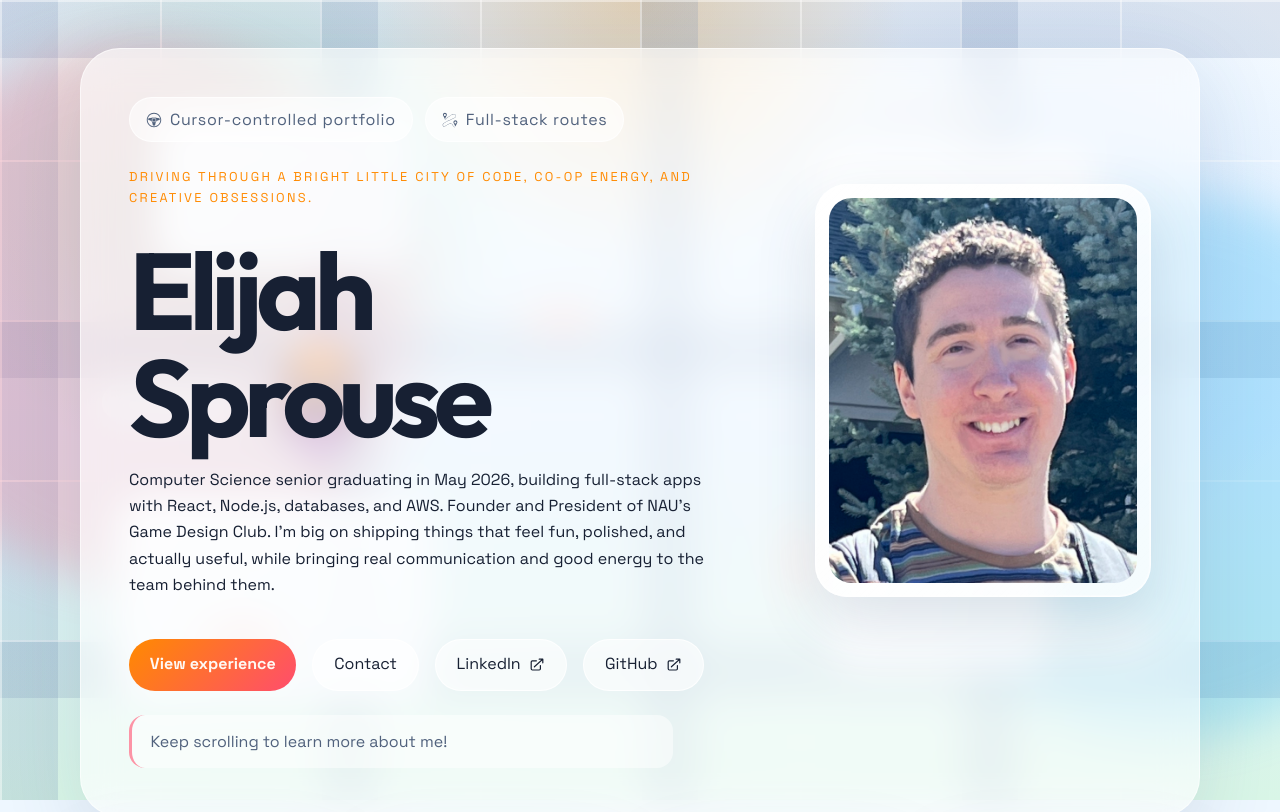
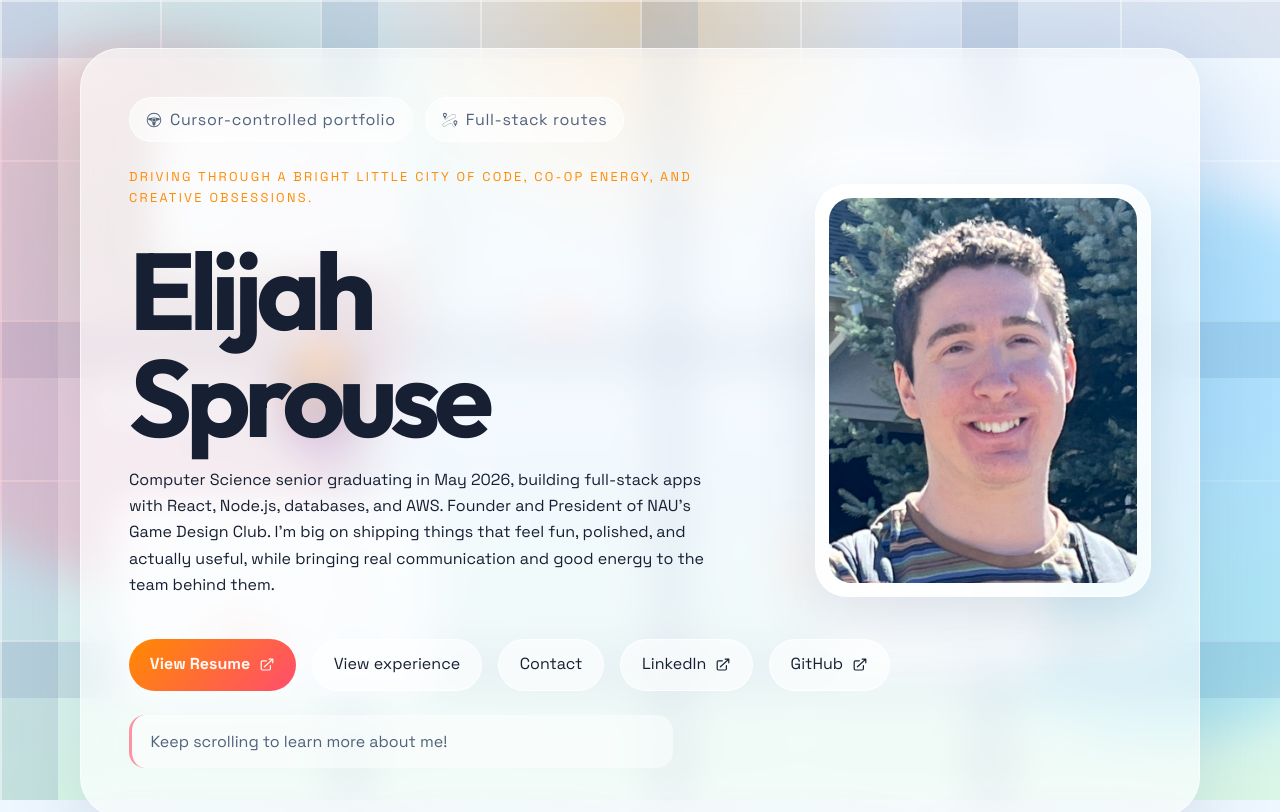
Before and after one commit to pizzadogsquared/portfolio, a React (Vite) app: page / in a window 1280 px wide. Shown: the top 812 px of the page. Built offline with nearby package versions, Linux system fonts and the light colour scheme.

Commit message:
Added resume

```diff
--- a/src/App.jsx
+++ b/src/App.jsx
@@ -27,6 +27,7 @@ import {
   SiVuedotjs,
 } from 'react-icons/si'
 import './App.css'
+import resumePdf from './assets/ESprouse_Resume.pdf'
 import headshot from './images/headshot.jpg'
 
 const stats = [
@@ -617,7 +618,16 @@ function App() {
           </div>
 
           <div className="hero-actions">
-            <a className="primary-button" href="#experience-log">
+            <a
+              className="primary-button"
+              href={resumePdf}
+              target="_blank"
+              rel="noreferrer"
+            >
+              View Resume
+              <HiMiniArrowTopRightOnSquare />
+            </a>
+            <a className="secondary-button" href="#experience-log">
               View experience
             </a>
             <a className="secondary-button" href="#contact-panel">
```
Also changed, not shown: 1 other file (tests, documents, lock files or other folders).
